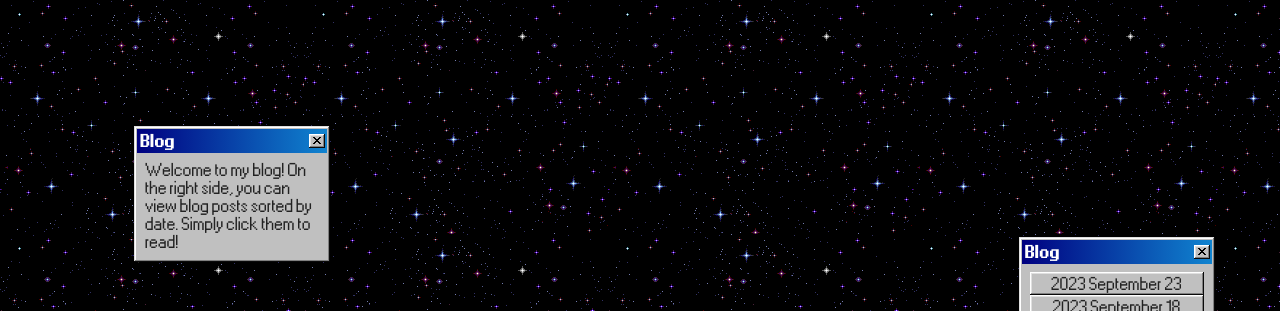
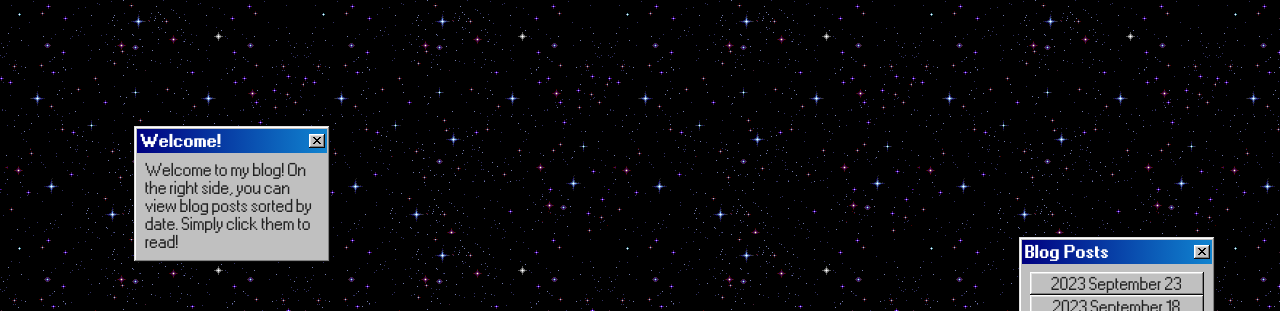
Before and after one commit to zanciks/zanciks.github.io, a plain HTML site: page blog/index.html in a window 1280 px wide. Shown: the top 311 px of the page. Drawn offline with nearby package versions, Linux system fonts and the light colour scheme.

Commit message:
Updated window titles

```diff
--- a/blog/index.html
+++ b/blog/index.html
@@ -20,7 +20,7 @@
     <div class="window" id="welcome">
         <div class="title-bar">
             <div class="title-bar-text">
-                Blog
+                Welcome!
             </div>
             <div class="title-bar-controls">
                 <form action="https://zanciks.online" method="get">
@@ -37,7 +37,7 @@
     <div class="window" id="blog-posts">
         <div class="title-bar">
             <div class="title-bar-text">
-                Blog
+                Blog Posts
             </div>
             <div class="title-bar-controls">
                 <form action="https://zanciks.online" method="get">
```
